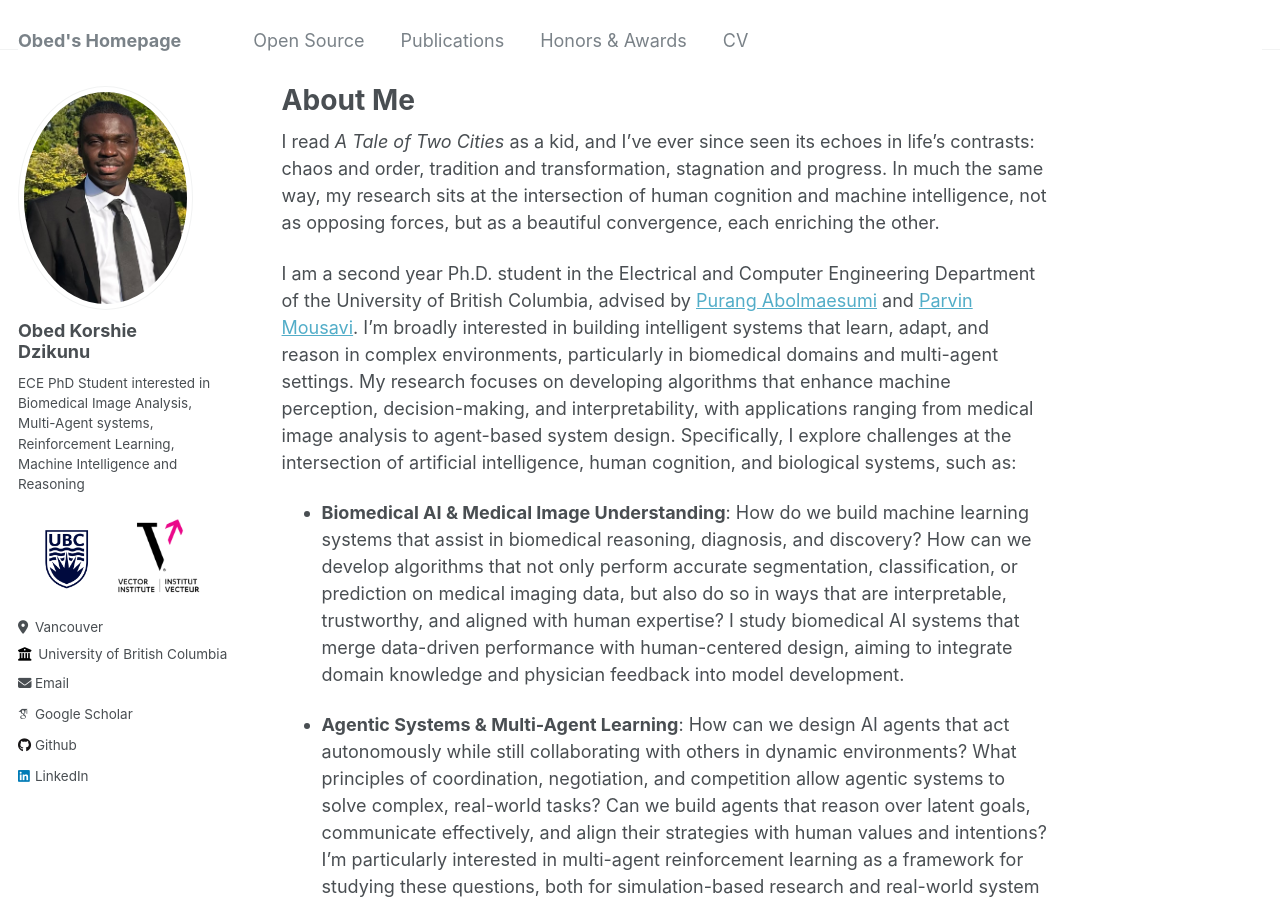
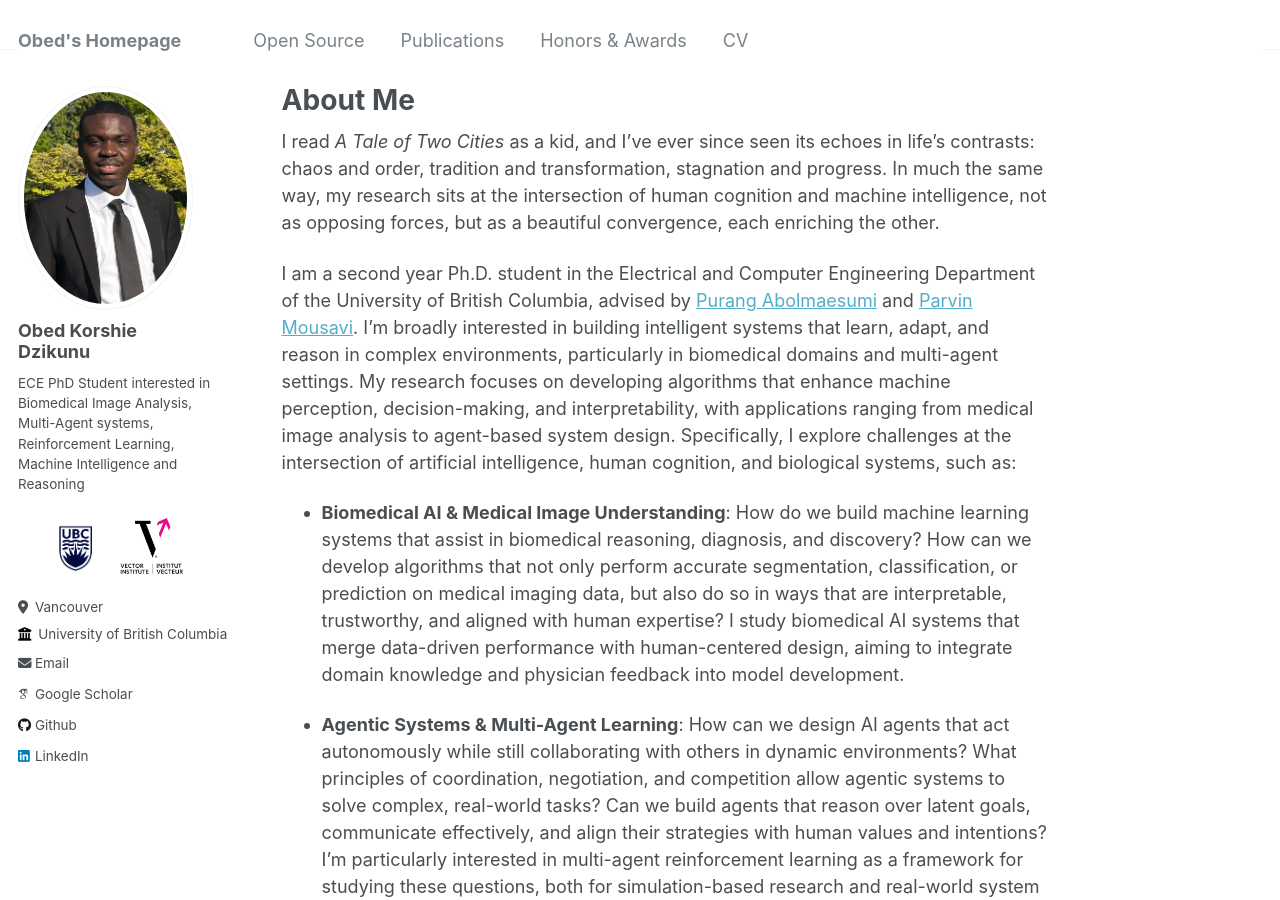
Before and after one commit to ObedDzik/obeddzik.github.io, a Jekyll site: the page built from _pages/about.md, in a window 1280 px wide and 900 px high. Built offline with Jekyll 4.4.1, drawn with Linux system fonts in a browser that asks for light colours; some web fonts are replaced.

Commit message:
Adjust author affiliations section styles and sizes

```diff
--- a/_includes/author-profile.html
+++ b/_includes/author-profile.html
@@ -20,9 +20,9 @@
     {% if author.bio %}<p class="author__bio">{{ author.bio }}</p>{% endif %}
   </div>
 
-  <div class="author__affiliations" style="display: flex; justify-content: center; align-items: center; gap: 2px; margin-bottom: 1em;">
-    <a href="https://www.ubc.ca" target="_blank" style="display: inline-block;"><img src="{{ base_path }}/images/ubc-logo.png" alt="University of British Columbia" style="height: 85px; max-height: 85px; width: auto; max-width: none;"></a>
-    <a href="https://vectorinstitute.ai" target="_blank" style="display: inline-block;"><img src="{{ base_path }}/images/vector-institute-logo.png" alt="Vector Institute" style="height: 85px; max-height: 85px; width: auto; max-width: none;"></a>
+  <div class="author__affiliations" style="display: flex; justify-content: center; align-items: center; gap: 7px; margin-bottom: 1em;">
+    <a href="https://www.ubc.ca" target="_blank" style="display: inline-block;"><img src="{{ base_path }}/images/ubc-logo.png" alt="University of British Columbia" style="height: 65px; max-height: 65px; width: auto; max-width: none;"></a>
+    <a href="https://vectorinstitute.ai" target="_blank" style="display: inline-block;"><img src="{{ base_path }}/images/vector-institute-logo.png" alt="Vector Institute" style="height: 65px; max-height: 65px; width: auto; max-width: none;"></a>
   </div>
 
   <div class="author__urls-wrapper">
```
